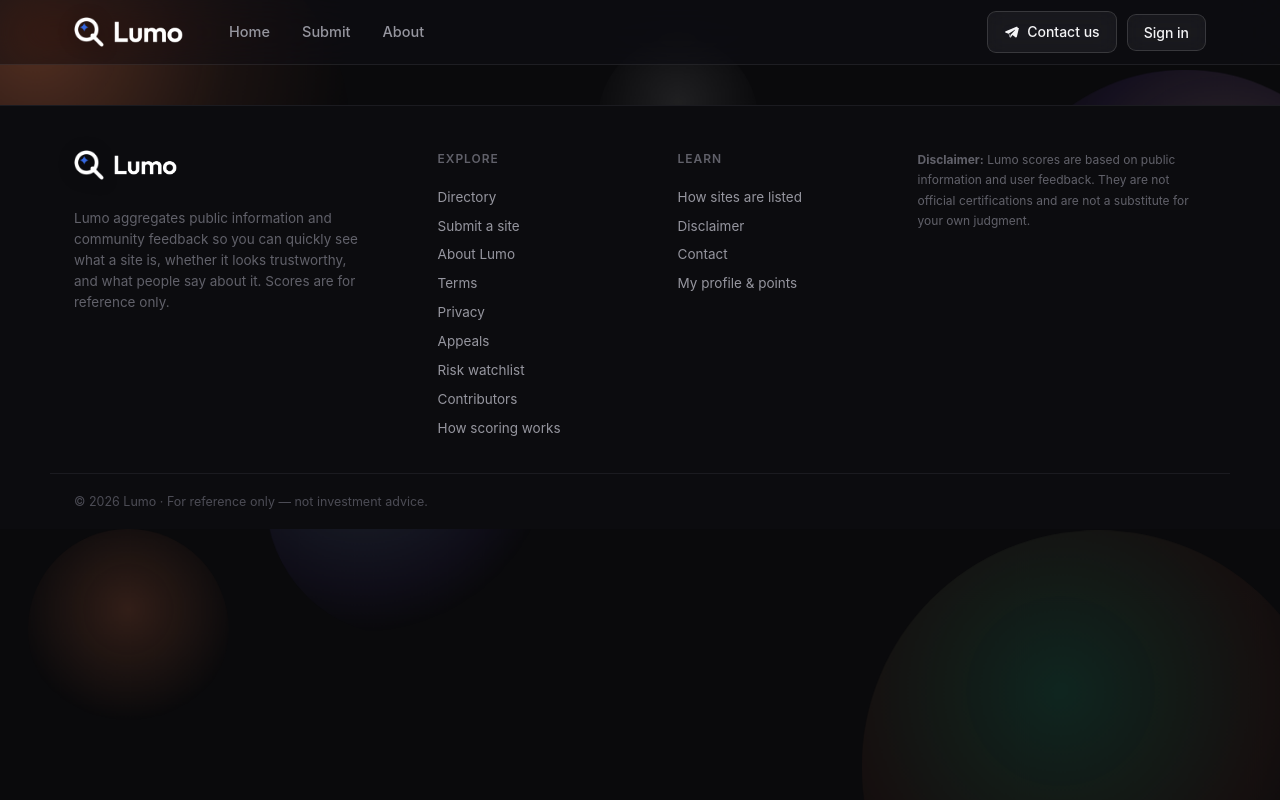
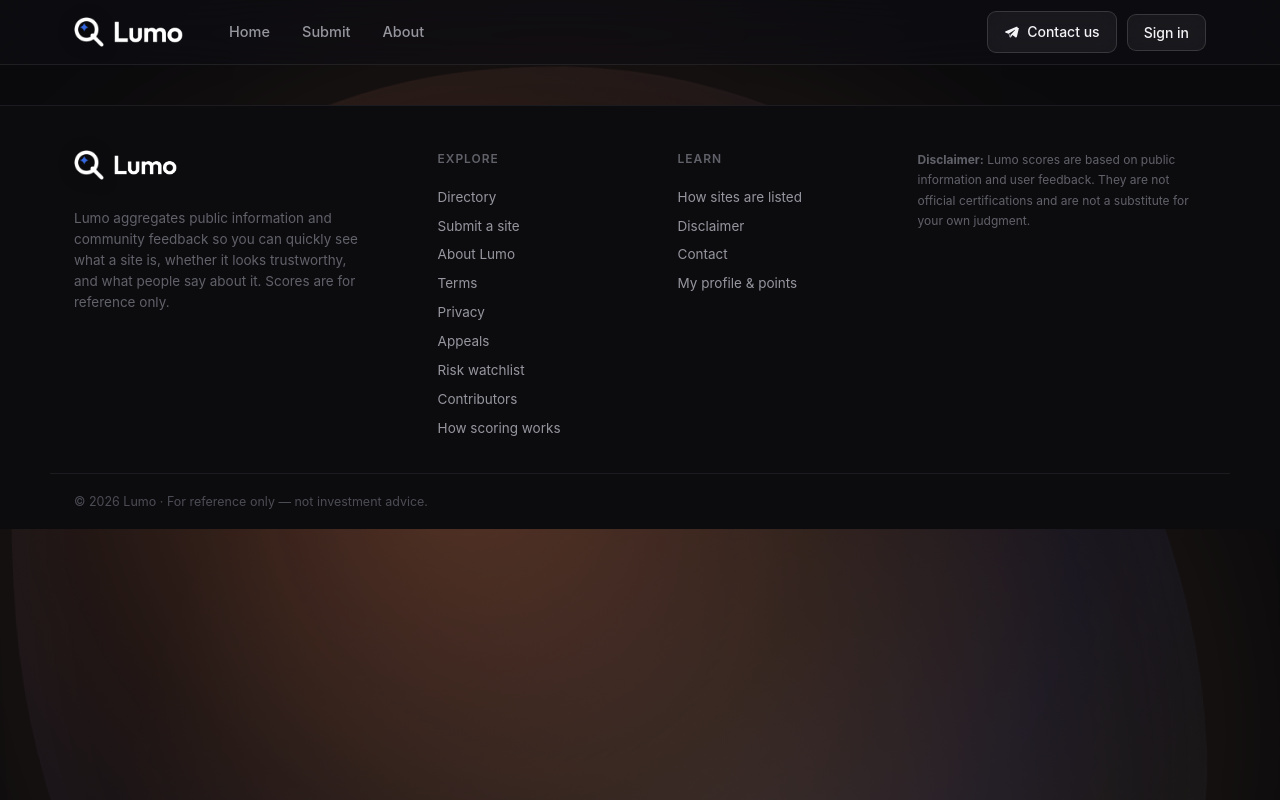
Before and after one commit to Aeriandog-dot/Aeriandog-dot-lumo-git, a website: page public/index.html in a window 1280 px wide. Drawn offline with Linux system fonts and the light colour scheme; no server answers.

Commit message:
feat: replace multi-orb background with one large morphing liquid-glass bubble (Guardnet style)

```diff
--- a/public/index.html
+++ b/public/index.html
@@ -10,12 +10,7 @@
 </head>
 <body>
 <div class="lumo-ambient" aria-hidden="true">
-  <span class="ab ab1"></span>
-  <span class="ab ab2"></span>
-  <span class="ab ab3"></span>
-  <span class="ab ab4"></span>
-  <span class="ab ab5"></span>
-  <span class="ab ab6"></span>
+  <span class="ab blob"></span>
 </div>
 
 <header class="site-header" id="siteHeader">
--- a/public/styles.css
+++ b/public/styles.css
@@ -715,17 +715,26 @@ button.chip.on{color:#0a0a0c}
 @media (max-width:600px){.lb-pts{font-size:14px}.contrib-banner a{white-space:normal}}
 
 
-/* ---- Guardnet-style ambient floating glass bubbles (decorative background) ---- */
+/* ---- Guardnet-style single morphing glass bubble (decorative background) ---- */
 .lumo-ambient{position:fixed;inset:0;z-index:-1;overflow:hidden;pointer-events:none}
-.ab{position:absolute;border-radius:50%;will-change:transform,opacity}
-.ab1{width:36vmax;height:36vmax;left:-9vmax;top:-7vmax;background:radial-gradient(circle at 32% 28%,rgba(250,132,83,.30),rgba(250,132,83,.07) 42%,transparent 70%);animation:abDrift1 30s ease-in-out infinite alternate}
-.ab2{width:28vmax;height:28vmax;right:-7vmax;top:7vmax;background:radial-gradient(circle at 60% 35%,rgba(248,201,178,.20),rgba(150,90,255,.08) 46%,transparent 70%);animation:abDrift2 26s ease-in-out infinite alternate}
-.ab3{width:23vmax;height:23vmax;left:20vw;top:44vh;background:radial-gradient(circle at 35% 30%,rgba(138,180,248,.16),rgba(120,90,255,.05) 55%,transparent 72%);animation:abDrift3 34s ease-in-out infinite alternate}
-.ab4{width:32vmax;height:32vmax;right:4vw;bottom:-11vmax;background:radial-gradient(circle at 42% 34%,rgba(52,211,153,.14),rgba(250,132,83,.05) 50%,transparent 74%);animation:abDrift1 40s ease-in-out infinite alternate-reverse}
-.ab5{width:17vmax;height:17vmax;left:6vw;bottom:5vh;background:radial-gradient(circle at 50% 40%,rgba(250,132,83,.17),transparent 72%);animation:abDrift2 23s ease-in-out infinite alternate-reverse}
-.ab6{width:13vmax;height:13vmax;left:46vw;top:5vh;background:radial-gradient(circle at 50% 40%,rgba(255,255,255,.09),transparent 72%);animation:abDrift3 21s ease-in-out infinite alternate}
-@keyframes abDrift1{0%{transform:translate3d(0,0,0) scale(1)}100%{transform:translate3d(6vw,4vh,0) scale(1.16)}}
-@keyframes abDrift2{0%{transform:translate3d(0,0,0) scale(1.12)}100%{transform:translate3d(-5vw,-3vh,0) scale(.9)}}
-@keyframes abDrift3{0%{transform:translate3d(0,0,0) scale(.94)}100%{transform:translate3d(4vw,-5vh,0) scale(1.14)}}
-@media (prefers-reduced-motion:reduce){.ab{animation:none}}
-@media (max-width:720px){.ab{opacity:.45}}
+.ab{position:absolute;display:block;will-change:transform,border-radius,opacity}
+.ab.blob{width:92vmax;height:92vmax;left:50%;top:8%;margin-left:-46vmax;background:
+  radial-gradient(circle at 38% 32%,rgba(250,132,83,.34),rgba(250,132,83,.12) 34%,rgba(120,90,255,.06) 58%,transparent 74%),
+  radial-gradient(circle at 64% 70%,rgba(248,201,178,.16),transparent 60%);
+  box-shadow:inset 0 0 120px rgba(255,255,255,.04),0 0 180px rgba(250,132,83,.12);
+  opacity:.85;animation:blobMorph 22s ease-in-out infinite,blobFloat 40s ease-in-out infinite alternate}
+@keyframes blobMorph{
+  0%{border-radius:58% 42% 61% 39%/56% 48% 52% 44%}
+  20%{border-radius:44% 56% 52% 48%/38% 62% 40% 60%}
+  40%{border-radius:60% 40% 46% 54%/64% 36% 62% 38%}
+  60%{border-radius:42% 58% 64% 36%/58% 42% 56% 44%}
+  80%{border-radius:54% 46% 40% 60%/44% 60% 36% 64%}
+  100%{border-radius:58% 42% 61% 39%/56% 48% 52% 44%}
+}
+@keyframes blobFloat{
+  0%{transform:translate3d(-3vw,0,0) rotate(-3deg) scale(1)}
+  50%{transform:translate3d(2vw,4vh,0) rotate(2deg) scale(1.05)}
+  100%{transform:translate3d(-4vw,-3vh,0) rotate(4deg) scale(.97)}
+}
+@media (prefers-reduced-motion:reduce){.ab.blob{animation:none}}
+@media (max-width:720px){.ab.blob{opacity:.5;width:120vmax;height:120vmax;top:2%}}
```
